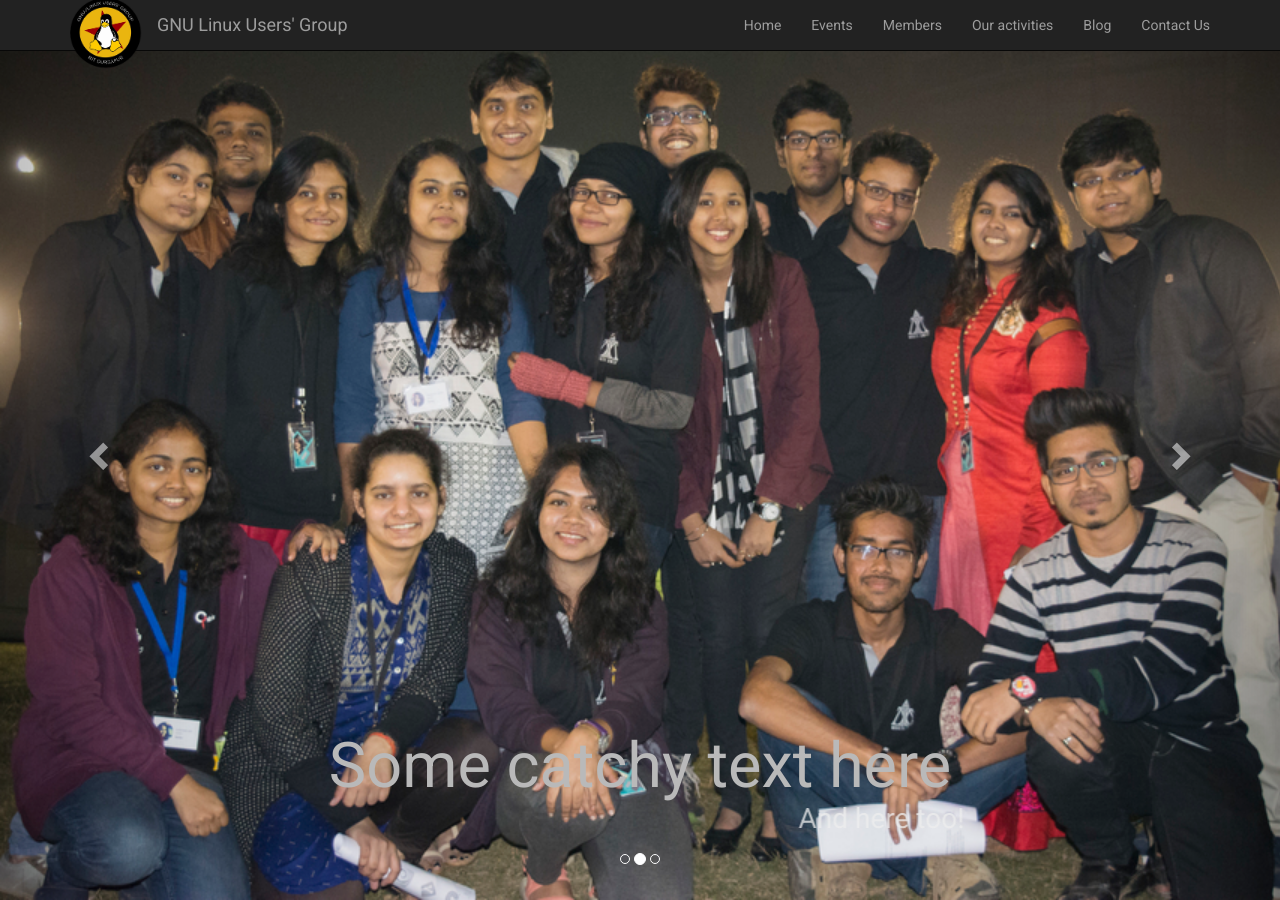
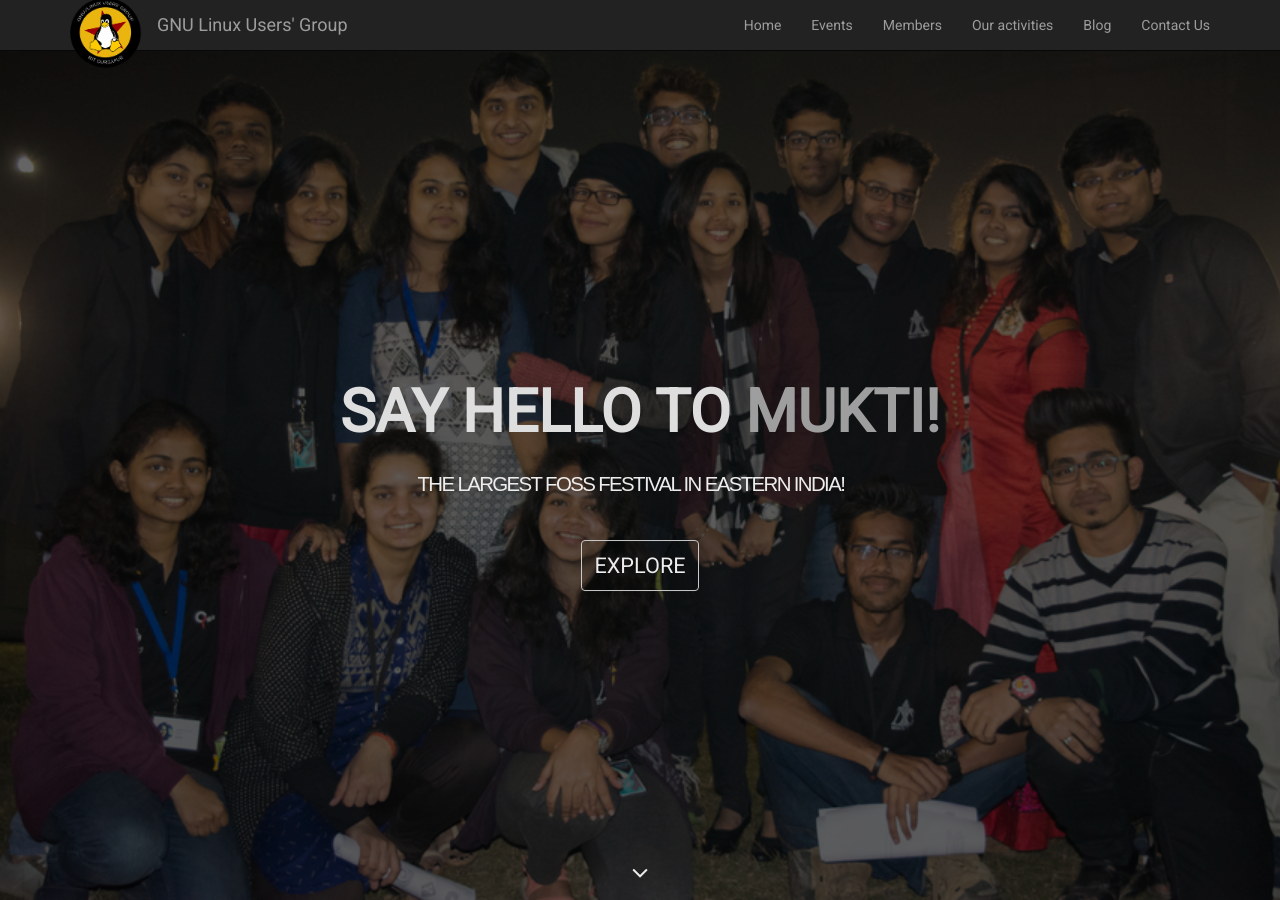
Before and after one commit to swapnilmutthalkar/lugnitdgp-website-old, a Jekyll site: the page built from index.md, in a window 1280 px wide and 900 px high. Built offline with Jekyll 4.4.1, drawn with Linux system fonts in a browser that asks for light colours; nearby versions of some CDN libraries.

Commit message:
[Enhancement] Styled the carousel and made it mobile-responsive

```diff
--- a/_layouts/home.html
+++ b/_layouts/home.html
@@ -6,41 +6,56 @@
 
 <div class="carousel-container">
     <div id="myCarousel" class="carousel slide" data-ride="carousel">
-      <!-- Indicators -->
-      <ol class="carousel-indicators">
-        <li data-target="#myCarousel" data-slide-to="0" class="active"></li>
-        <li data-target="#myCarousel" data-slide-to="1"></li>
-        <li data-target="#myCarousel" data-slide-to="2"></li>
+
+    <!-- Indicators -->
+    <ol class="carousel-indicators hidden-lg hidden-md">
+        <li data-target="#carouselExampleIndicators" data-slide-to="0" class="active"></li>
+        <li data-target="#carouselExampleIndicators" data-slide-to="1"></li>
+        <li data-target="#carouselExampleIndicators" data-slide-to="2"></li>
       </ol>
 
       <!-- Wrapper for slides -->
       <div class="carousel-inner">
         <div class="item active item1">
-            <h1>Some catchy text here</h1>
-            <p>And here too!</p>
+            <div class="mask"></div>
+            <div class="caption">
+                <h1>GNU/LINUX Users' Group <span>welcomes you!</span></h1>
+                <p>Learn - Develop - Share</p>
+                <a class="btn btn-default" href="#">Explore</a>
+            </div>
         </div>
 
         <div class="item item2">
-            <h1>Some catchy text here</h1>
-            <p>And here too!</p>
+            <div class="mask"></div>
+            <div class="caption">
+                <h1><span>Say hello to</span> Mukti!</h1>
+                <p>The largest FOSS festival in Eastern India!</p>
+                <a class="btn btn-default" href="#">Explore</a>
+            </div>
         </div>
 
         <div class="item item3">
-            <h1>Some catchy text here</h1>
-            <p>And here too!</p>
+            <div class="mask"></div>
+            <div class="caption">
+                <h1>We are the coolest geeks <span>in town!</span></h1>
+                <p>Check us out!</p>
+                <a class="btn btn-default" href="#">Explore</a>
+            </div>
         </div>
       </div>
 
       <!-- Left and right controls -->
       <a class="left carousel-control" href="#myCarousel" data-slide="prev">
-        <span class="glyphicon glyphicon-chevron-left"></span>
+        <span class="glyphicon glyphicon-chevron-left hidden-xs"></span>
         <span class="sr-only">Previous</span>
       </a>
       <a class="right carousel-control" href="#myCarousel" data-slide="next">
-        <span class="glyphicon glyphicon-chevron-right"></span>
+        <span class="glyphicon glyphicon-chevron-right hidden-xs"></span>
         <span class="sr-only">Next</span>
       </a>
     </div>
+
+    <a href="#" class="hidden-md hidden-sm hidden-xs"><i class="fa fa-angle-down"></i></a>
 </div>
 
 <div id="about-us" class="container about-us">
--- a/js/main.js
+++ b/js/main.js
@@ -25,9 +25,9 @@
 }
 
 function smoothScrolling() {
-    $('.navbar .nav li a[href^="#"]').click (function(e) {
+    $('.carousel-container a[href="#"]').click (function(e) {
         e.preventDefault();
-        var target = $(this).attr('href');
+        var target = $('#about-us');
         $('html, body').animate({
             'scrollTop' : $(target).offset().top
         }, 600);
```
Also changed, not shown: _includes/css/carousel.css (+148 -19 lines).
